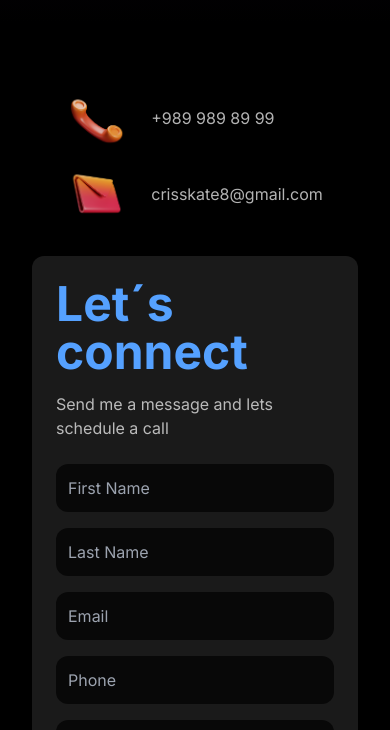
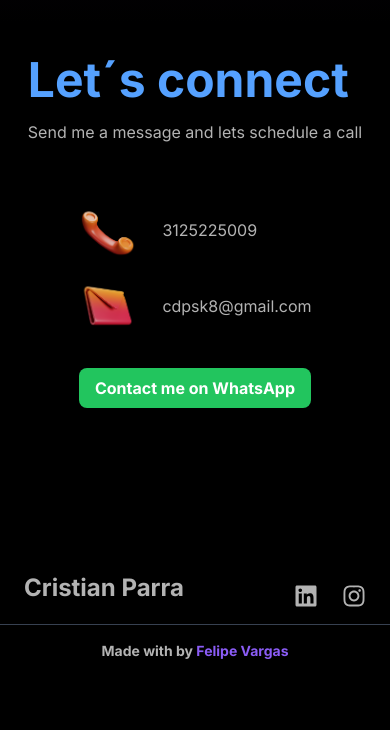
Before and after one commit to JonathanVargas0111/portfolio-orange, a Next.js app: page / in a window 390 px wide. Shown: the part 7034-7764 px from the top of the page. Built offline with nearby package versions, Linux system fonts and the light colour scheme.

Commit message:
feat: Added WhatsApp contact button
- Integrated a WhatsApp button using Tailwind CSS for styling.
- The button opens a new tab directing to WhatsApp with a predefined phone number.
- Applied hover effects and focus styles for better user interaction.

```diff
--- a/package.json
+++ b/package.json
@@ -9,7 +9,7 @@
     "lint": "next lint"
   },
   "dependencies": {
-    "framer-motion": "^11.3.29",
+    "framer-motion": "^11.3.31",
     "next": "14.2.5",
     "react": "^18",
     "react-dom": "^18",
--- a/src/components/Contact.tsx
+++ b/src/components/Contact.tsx
@@ -3,27 +3,32 @@ import React from 'react'
 
 import phone from '@/assets/phone.png'
 import mail from '@/assets/mail.png'
+import WhatsAppButton from './WhatsAppButton'
 
 
 const Contact = () => {
     return (
-        <div className='bg-gradient-to-t from-black  to-black py-8'>
+        <div className='bg-gradient-to-t from-black  to-black py-8 px-auto flex flex-col justify-center'>
+            <div className='mx-auto'>
+                <h2 className='text-5xl font-bold text-[#55A1FF] mb-4 '>Let´s connect</h2>
+                <p className='text-white/70 mb-6'>Send me a message and lets schedule a call</p>
+                </div>
             <div className='lg:max-w-5xl mx-auto flex flex-col lg:flex-row text-white/70 p-8
-                    rounded-lg space-y-8 lg:space-y-0 lg:space-x-8 items-center
+                    rounded-lg space-y-8 lg:space-y-0 lg:space-x-8 items-center justify-center
                     ' id='contact'>
-                <div className='fles justify-center items-center'>
+                <div className='flex justify-center items-center'>
                     <ul className='space-y-4'>
                         <li className='flex items-center'>
                             <Image src={phone} alt='phone' className='h-[60px] sm:h-[110px] w-auto mr-6' />
-                            <p>+989 989 89 99</p>
+                            <p>3125225009</p>
                         </li>
                         <li className='flex items-center'>
                             <Image src={mail} alt='phone' className='h-[60px] sm:h-[110px] w-auto mr-6' />
-                            <p>crisskate8@gmail.com</p>
+                            <p>cdpsk8@gmail.com</p>
                         </li>
                     </ul>
                 </div>
-                <div className='bg-white/10 p-6 rounded-xl max-w-2xl'>
+                {/* <div className='bg-white/10 p-6 rounded-xl max-w-2xl'>
                     <h2 className='text-5xl font-bold text-[#55A1FF] mb-4 '>Let´s connect</h2>
                     <p className='text-white/70 mb-6'>Send me a message and lets schedule a call</p>
                     <form className='space-y-4' action="">
@@ -41,8 +46,10 @@ const Contact = () => {
                             placeholder='Your Message' />
                         <button className='bg-[#55A1FF] hover:bg-[#6EF3FF] hover:text-slate-700 text-white px-6 py-2 w-full font-semibold text-xl rounded-xl'> Send Message</button>
                     </form>
+                </div> */}
+                <div className='flex items-center justify-center'>
+                    <WhatsAppButton/>
                 </div>
-
             </div>
         </div>
     )
--- /dev/null
+++ b/src/components/WhatsAppButton.tsx
@@ -0,0 +1,22 @@
+'use client'
+import React from 'react';
+
+const WhatsAppButton = () => {
+  const phoneNumber = '573125225009'; // Cambia este número por el tuyo (formato: código de país + número)
+
+  const handleWhatsAppClick = () => {
+    const whatsappUrl = `https://wa.me/${phoneNumber}`;
+    window.open(whatsappUrl, '_blank'); // Abre en una nueva pestaña
+  };
+
+  return (
+    <button
+      onClick={handleWhatsAppClick}
+      className="bg-green-500 hover:bg-green-600 text-white font-bold py-2 px-4 rounded-lg focus:outline-none focus:ring-2 focus:ring-green-400"
+    >
+      Contact me on WhatsApp
+    </button>
+  );
+};
+
+export default WhatsAppButton;
```
Also changed, not shown: 2 other files (tests, documents, lock files or other folders).
